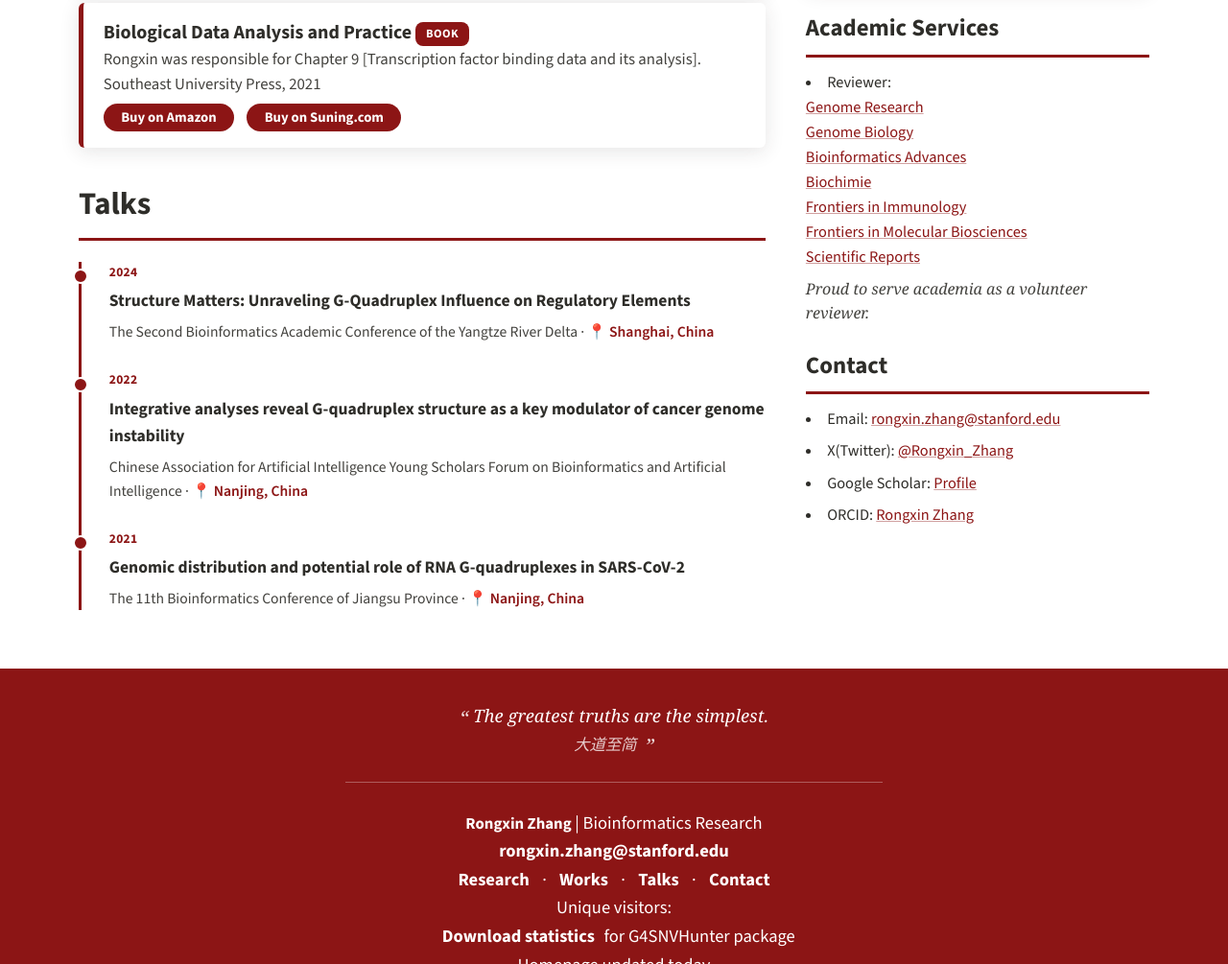
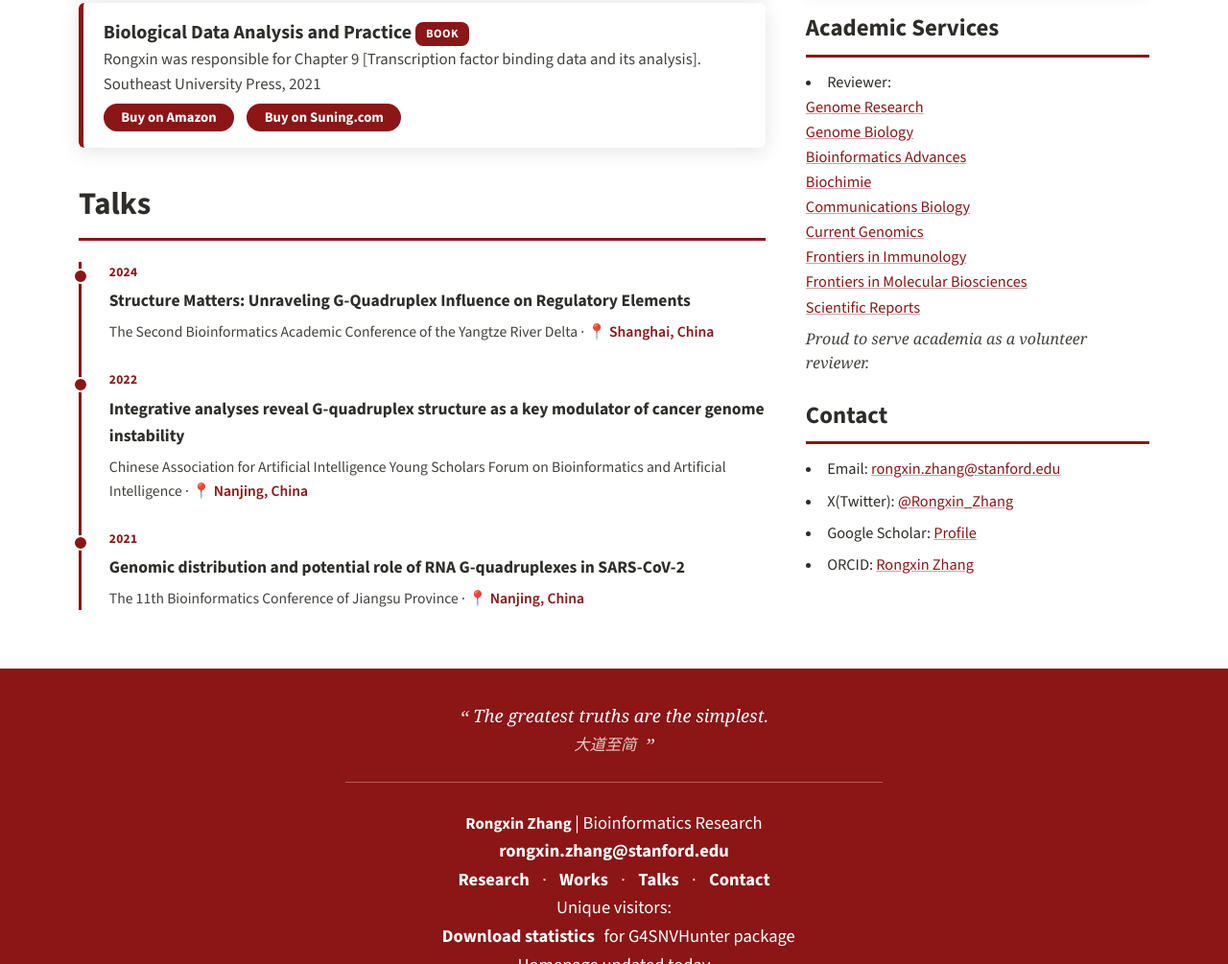
Before and after one commit to rongxinzh/rongxinzh.github.io, a plain HTML site: page index.html in a window 1280 px wide. Shown: the part 2191-3196 px from the top of the page at 96% size. Drawn offline with nearby package versions, Linux system fonts and the light colour scheme; a script that the page names is missing.

Commit message:
Update index.html

```diff
--- a/index.html
+++ b/index.html
@@ -276,6 +276,8 @@
                   <a href="https://genomebiology.biomedcentral.com/" target="_blank" rel="noopener">Genome Biology</a><br />
                   <a href="https://academic.oup.com/bioinformaticsadvances" target="_blank" rel="noopener">Bioinformatics Advances</a><br />
                   <a href="https://www.sciencedirect.com/journal/biochimie" target="_blank" rel="noopener">Biochimie</a><br />
+                  <a href="https://www.nature.com/commsbio/" target="_blank" rel="noopener">Communications Biology</a><br />
+                  <a href="https://www.sciencedirect.com/journal/current-genomics" target="_blank" rel="noopener">Current Genomics</a><br />
                   <a href="https://www.frontiersin.org/journals/immunology" target="_blank" rel="noopener">Frontiers in Immunology</a><br />
                   <a href="https://www.frontiersin.org/journals/molecular-biosciences" target="_blank" rel="noopener">Frontiers in Molecular Biosciences</a><br />
                   <a href="https://www.nature.com/srep/" target="_blank" rel="noopener">Scientific Reports</a>
```
